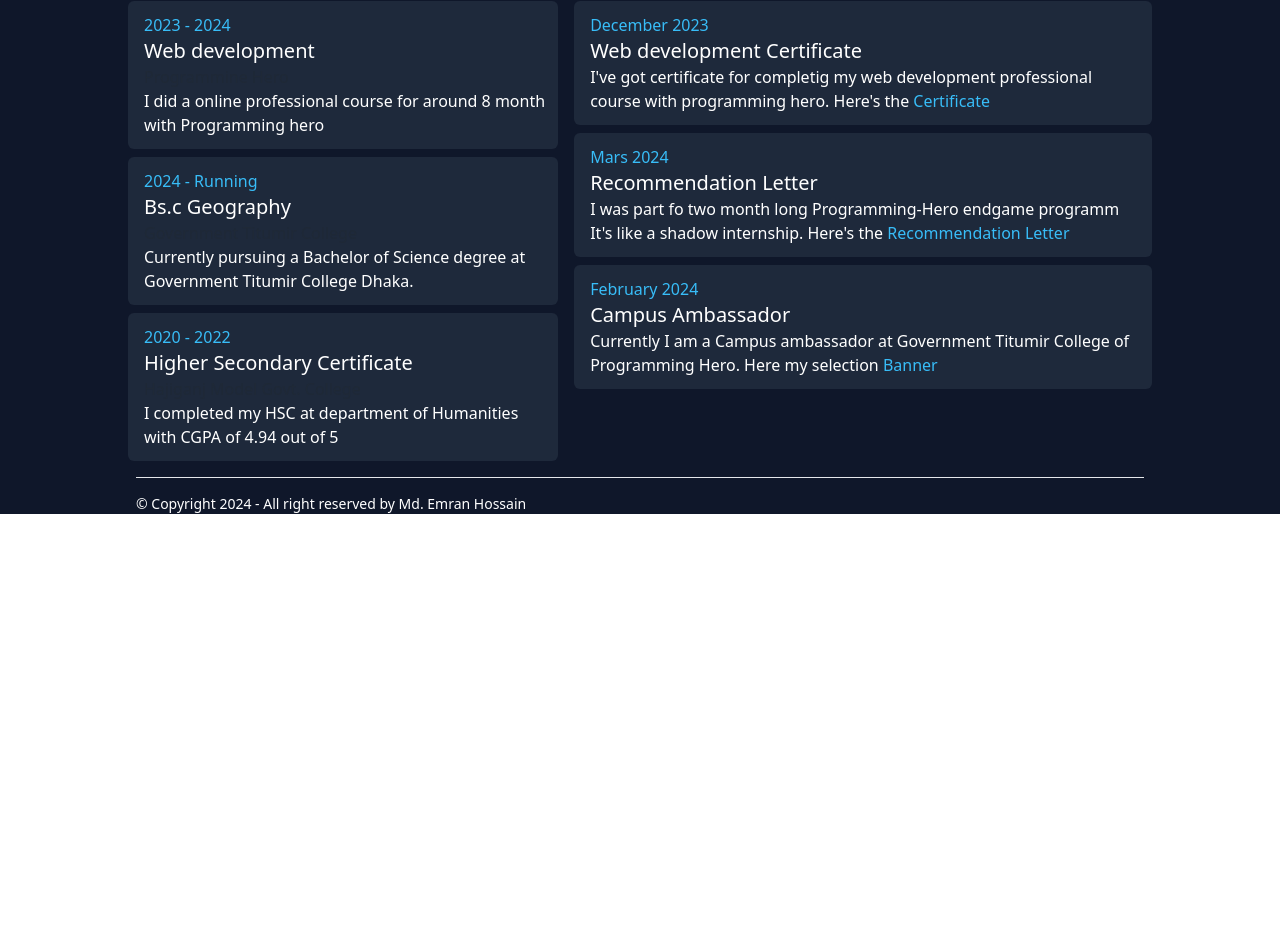
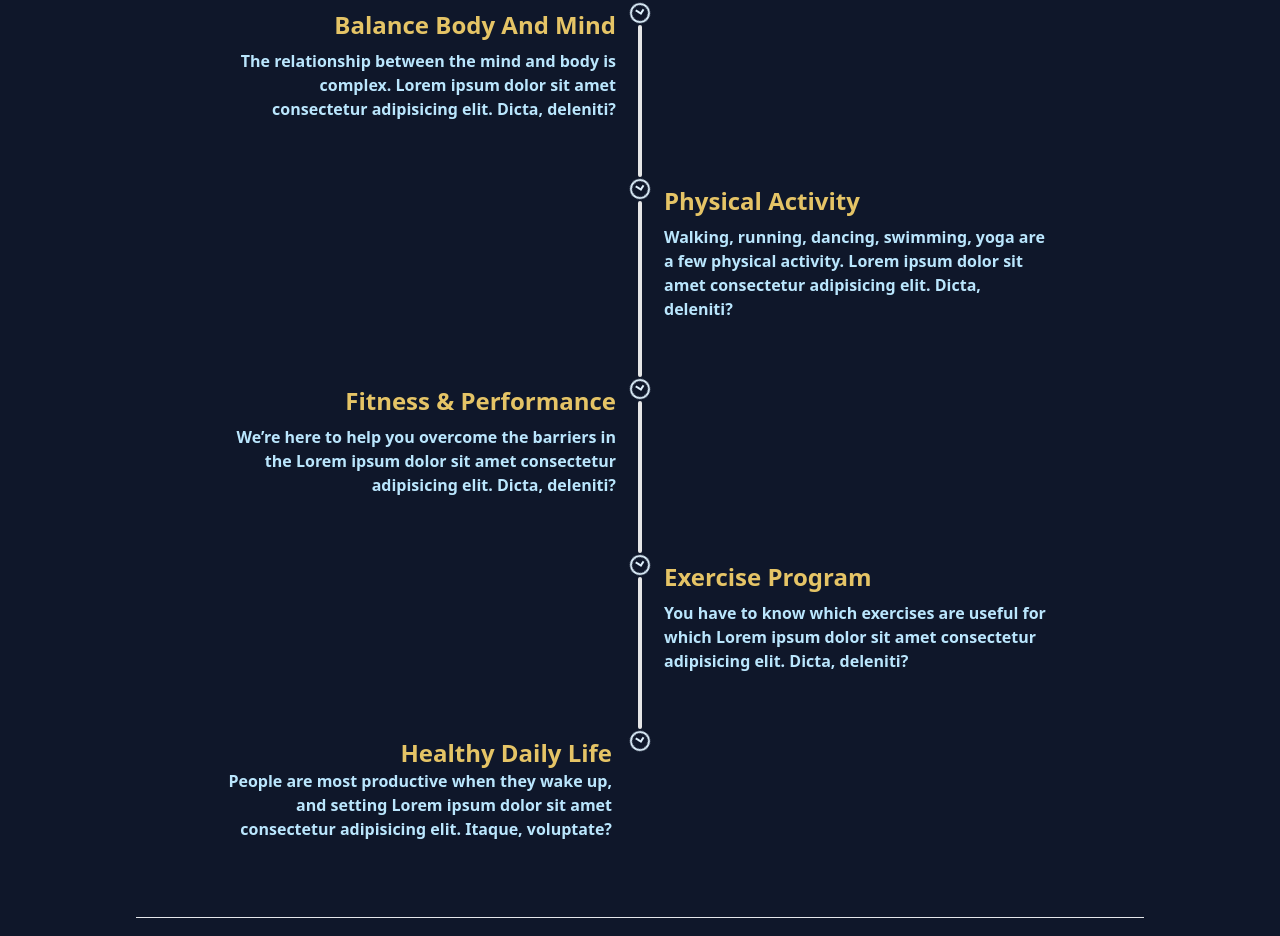
Before and after one commit to Emranhossainshuvo/elite, a React (Vite) app: page / in a window 1280 px wide. Shown: the part 1312-2248 px from the top of the page. Before the commit the page ends 1826 px from the top, so only its background shows below. Built offline with nearby package versions, Linux system fonts and the light colour scheme.

Commit message:
added education and experience

```diff
--- a/package.json
+++ b/package.json
@@ -15,6 +15,8 @@
     "moment": "^2.30.1",
     "react": "^18.2.0",
     "react-dom": "^18.2.0",
+    "react-icons": "^5.2.0",
+    "react-parallax": "^3.5.1",
     "react-router-dom": "^6.23.0",
     "sort-by": "^1.2.0"
   },
--- a/src/Components/Achivements/Achivements.jsx
+++ /dev/null
@@ -1,32 +0,0 @@
-
-const Achivements = () => {
-    return (
-        <>
-            <div>
-
-                <h2 className="text-3xl my-4 font-semibold ">
-                    My <span className="text-[#1AC0EC]">Achivements</span>{" "}
-                </h2>
-
-                <div className="bg-[#1E293B] mb-2 ps-4 rounded-md py-3">
-                    <p className="text-[#38BDF8]">December 2023</p>
-                    <h3 className="text-xl text-white font-medium">Web development Certificate</h3>
-
-                    <p className="text-base text-white">I&apos;ve got certificate for completig my web development professional <br /> course with programming hero. Here&apos;s the <span className="text-[#38BDF8] "><a href="/public/certificate.pdf" download>Certificate</a></span></p>
-                </div>
-                <div className="bg-[#1E293B] mb-2 ps-4 rounded-md py-3">
-                    <p className="text-[#38BDF8]">Mars 2024</p>
-                    <h3 className="text-xl text-white font-medium">Recommendation Letter</h3>
-                    <p className="text-base text-white">I was part fo two month long Programming-Hero endgame programm <br /> It&apos;s like a shadow internship. Here&apos;s the <a className="text-[#38BDF8]" href="/public/Md. Emran Hossain.pdf" download>Recommendation Letter</a> </p>
-                </div>
-                <div className="bg-[#1E293B] mb-2 ps-4 rounded-md py-3">
-                    <p className="text-[#38BDF8]">February 2024</p>
-                    <h3 className="text-xl text-white font-medium">Campus Ambassador</h3>
-                    <p className="text-base text-white">Currently I am a Campus ambassador at Government Titumir College of Programming Hero. Here my selection <a className="text-[#38BDF8]" download href="/public/Emran Hossain(ps) (1).png">Banner</a>  </p>
-                </div>
-            </div>
-        </>
-    );
-};
-
-export default Achivements;
--- a/src/Components/Education/Education.jsx
+++ /dev/null
@@ -1,34 +0,0 @@
-
-const Education = () => {
-    return (
-        <>
-            <div>
-
-                <h2 className="text-3xl my-4 font-semibold ">
-                    My <span className="text-[#1AC0EC]">Education</span>{" "}
-                </h2>
-
-                <div className="bg-[#1E293B] mb-2 ps-4 pe-1 rounded-md py-3">
-                    <p className="text-[#38BDF8]">2023 - 2024</p>
-                    <h3 className="text-xl text-white font-medium">Web development</h3>
-                    <p className="font-extralight"><a target="_blank" href="https://web.programming-hero.com/">Programmine Hero</a></p>
-                    <p className="text-base text-white">I did a  online professional course for around 8 month with Programming hero</p>
-                </div>
-                <div className="bg-[#1E293B] mb-2 ps-4 pe-1 rounded-md py-3">
-                    <p className="text-[#38BDF8]">2024 - Running</p>
-                    <h3 className="text-xl text-white font-medium">Bs.c Geography</h3>
-                    <p className="font-extralight"><a href="https://titumircollege.gov.bd/">Government Titumir College</a></p>
-                    <p className="text-base text-white">Currently pursuing a Bachelor of Science degree at Government Titumir College Dhaka.</p>
-                </div>
-                <div className="bg-[#1E293B] ps-4 pe-1 rounded-md py-3">
-                    <p className="text-[#38BDF8]">2020 - 2022</p>
-                    <h3 className="text-xl text-white font-medium">Higher Secondary Certificate</h3>
-                    <p className="font-extralight"><a href="https://hmgovcollege.com/">Hajiganj Model Govt. College</a></p>
-                    <p className="text-base text-white">I completed my HSC at department of Humanities with CGPA of 4.94 out of 5</p>
-                </div>
-            </div>
-        </>
-    );
-};
-
-export default Education;
--- /dev/null
+++ b/src/Components/EducationAndAchivements/EducationAndAchivements.jsx
@@ -0,0 +1,99 @@
+
+import { RiTimeLine } from "react-icons/ri";
+
+const EducationAndAchivements = () => {
+  return (
+
+    <div>
+
+       <div className="my-5">
+      <div className="py-10 px-[2%] sm:px-[5%] lg:px-[8%]">
+        <ul className="timeline timeline-snap-icon max-md:timeline-compact timeline-vertical">
+          <li>
+            <div className="timeline-middle">
+            <RiTimeLine className="text-2xl text-sky-100 animate-spin"/>
+            </div>
+            <div className="timeline-start  hover:shadow-2xl duration-300 transition hover:scale-95 px-2 py-3 space-y-2 md:text-end mb-9">
+              <div className="text-2xl font-bold text-[#e5c466] ">
+                Balance Body And Mind
+              </div>
+              <p className="font-semibold max-w-sm text-sky-200">
+
+                The relationship between the mind and body is complex. Lorem ipsum dolor sit amet consectetur adipisicing elit. Dicta, deleniti?
+              </p>
+            </div>
+            <hr />
+          </li>
+          <li>
+            <hr />
+            <div className="timeline-middle">
+            <RiTimeLine className="text-2xl text-sky-100 animate-spin"/>
+            </div>
+            <div className="timeline-end hover:shadow-2xl duration-300 transition hover:scale-95 mb-9 px-2 py-3 space-y-2">
+              <div className="text-2xl font-semibold text-[#e5c466]">
+                Physical Activity
+              </div>
+              <p className="font-semibold max-w-sm text-sky-200">
+
+                Walking, running, dancing, swimming, yoga are a few physical
+                activity. Lorem ipsum dolor sit amet consectetur adipisicing elit. Dicta, deleniti?
+              </p>
+            </div>
+            <hr />
+          </li>
+          <li>
+            <hr />
+            <div className="timeline-middle">
+            <RiTimeLine className="text-2xl text-sky-100 animate-spin"/>
+            </div>
+            <div className="timeline-start hover:shadow-2xl duration-300 transition hover:scale-95 mb-9 px-2 py-3 space-y-2 md:text-end">
+              <div className="text-2xl font-semibold text-[#e5c466]">
+                Fitness & Performance
+              </div>
+              <p className="font-semibold max-w-sm text-sky-200">
+
+                We’re here to help you overcome the barriers in the Lorem ipsum dolor sit amet consectetur adipisicing elit. Dicta, deleniti?
+              </p>
+            </div>
+            <hr />
+          </li>
+          <li>
+            <hr />
+            <div className="timeline-middle">
+            <RiTimeLine className="text-2xl text-sky-100 animate-spin"/>
+            </div>
+            <div className="timeline-end hover:shadow-2xl duration-300 transition hover:scale-95 mb-9 px-2 py-3 space-y-2">
+              <div className="text-2xl font-semibold text-[#e5c466]">
+                Exercise Program
+              </div>
+              <p className="font-semibold max-w-sm text-sky-200">
+
+                You have to know which exercises are useful for which Lorem ipsum dolor sit amet consectetur adipisicing elit. Dicta, deleniti?
+              </p>
+            </div>
+            <hr />
+          </li>
+          <li>
+            <hr />
+            <div className="timeline-middle">
+            <RiTimeLine className="text-2xl text-sky-100 animate-spin"/>
+            </div>
+            <div className="timeline-start hover:shadow-2xl duration-300 transition hover:scale-95 py-3 px-3 md:text-end">
+              <div className="text-2xl font-semibold text-[#e5c466]">
+                Healthy Daily Life
+              </div>
+              <p className="font-semibold text-sky-200">
+
+                People are most productive when they wake up, and setting Lorem ipsum dolor sit amet consectetur adipisicing elit. Itaque, voluptate?
+              </p>
+            </div>
+          </li>
+        </ul>
+      </div>
+       </div>
+    </div>
+
+  );
+};
+
+export default EducationAndAchivements;
--- a/src/pages/Home/Home.jsx
+++ b/src/pages/Home/Home.jsx
@@ -1,6 +1,5 @@
-import Achivements from "../../Components/Achivements/Achivements";
 import Banner from "../../Components/Banner/Banner";
-import Education from "../../Components/Education/Education";
+import EducationAndAchivements from "../../Components/EducationAndAchivements/EducationAndAchivements";
 import RecentProjects from "../../Components/RecentProjects/RecentProjects";
 import Footer from "../../Components/Shared/Footer/Footer";
 import Skills from "../../Components/Skills/Skills";
@@ -11,10 +10,7 @@ const Home = () => {
             <Banner></Banner>
             <RecentProjects></RecentProjects>
             <Skills></Skills>
-            <div className="md:flex w-full md:gap-4">
-                <Education />
-                <Achivements />
-            </div>
+            <EducationAndAchivements></EducationAndAchivements>
             <Footer></Footer>
         </div>
     );
```
Also changed, not shown: 2 other files (tests, documents, lock files or other folders).
